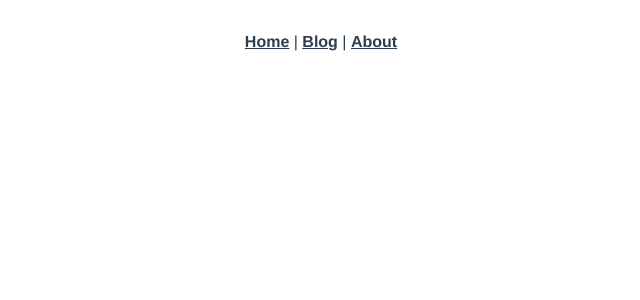
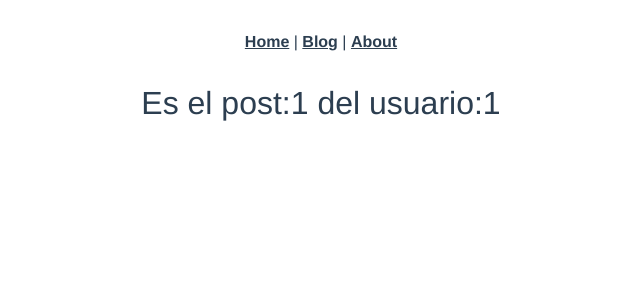
Before and after one commit to WilGero/Vue-CLi, a Vue app: page /user/1/post/1 in a window 1280 px wide. Before the commit this address had no page. Shown: the top 300 px of the page, without its empty margins (319-959 px from the left). Built offline with nearby package versions, Linux system fonts and the light colour scheme.

Commit message:
multiples parametros en rutas

```diff
--- a/src/router/index.js
+++ b/src/router/index.js
@@ -24,6 +24,11 @@ const routes = [
     path: '/blog/:post',
     name: 'post',
     component: () => import('../views/PostView.vue')
+  },
+  {
+    path: '/user/:user/post/:post',
+    name: 'userPost',
+    component: () => import('../views/UserPostView.vue')
   }
 ]
 
--- /dev/null
+++ b/src/views/UserPostView.vue
@@ -0,0 +1,15 @@
+<template>
+  <h2>Es el post:{{ $route.params.post }} del usuario:{{ $route.params.user }} </h2>
+</template>
+
+<script>
+    export default {
+    mounted(){
+        console.log(this.$route.params);
+    }
+    }
+</script>
+
+<style>
+
+</style>
```
